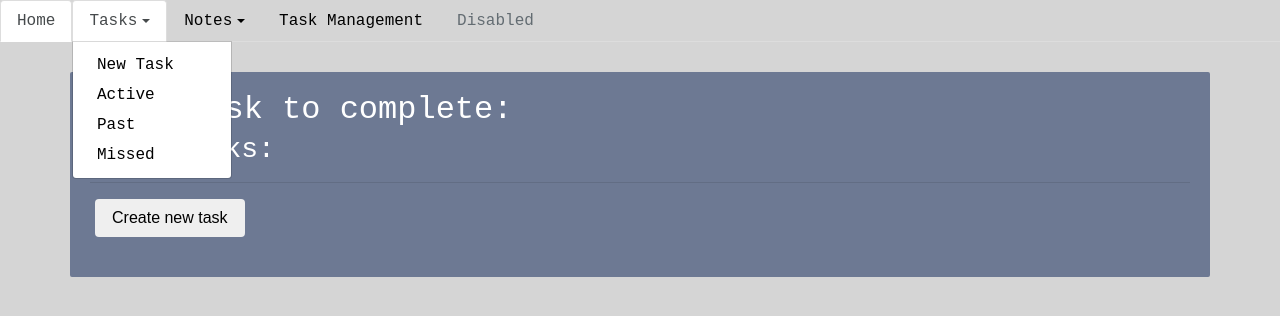
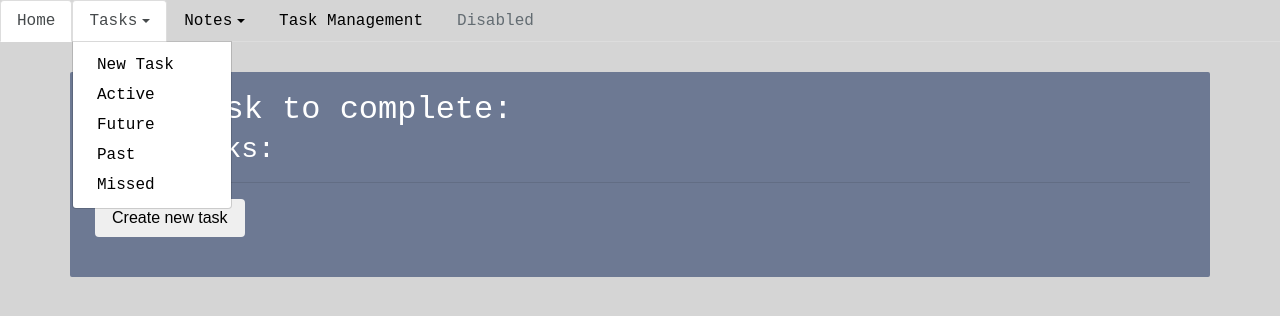
Before and after one commit to jkbm/JKBMtasks, a Django app: page / in a window 1280 px wide, after a click on "Tasks". Shown: the top 316 px of the page. Run offline with Django 3.2, Linux system fonts and the light colour scheme; the visitor is signed in with stand-in values (Sample User, id 1); data that the repository does not hold is empty; some libraries are stand-ins or nearby versions.

Commit message:
Bot fixes

```diff
--- a/Tasks/templates/Tasks/base.html
+++ b/Tasks/templates/Tasks/base.html
@@ -32,6 +32,7 @@
                     <div class="dropdown-menu">
                     <a class="dropdown-item" href="{% url 'Tasks:new_task' %}">New Task</a>
                     <a class="dropdown-item" href="{% url 'Tasks:tasks' task_type='active' %}">Active</a>
+                    <a class="dropdown-item" href="{% url 'Tasks:tasks' task_type='future' %}">Future</a>
                     <a class="dropdown-item" href="{% url 'Tasks:tasks' task_type='past' %}">Past</a>
                     <a class="dropdown-item" href="{% url 'Tasks:tasks' task_type='missed' %}">Missed</a>
                     </div>
--- a/Tasks/templates/Tasks/manage.html
+++ b/Tasks/templates/Tasks/manage.html
@@ -19,6 +19,8 @@
         <form  id="taskForm" method="POST"> {% csrf_token %}
             {% for task in tasks%}
             <label name ="task" value="{{ task.task_id }}" >{{ task.title }}: {{ task.description }}</label>
+            <label name="start_on">Tasks stated(-s) on: {{ task.start_date }}</label>
+            <label name="complete_by">Complete by: {{ task.finish_date }}</label>
             <label class="checkbox-container"> - completed <input type="checkbox" name="complete" value="{{ task.task_id }}">
             <span class="checkmark"></span>
             </label>
--- a/Tasks/views.py
+++ b/Tasks/views.py
@@ -159,6 +159,8 @@ def tasks(request, task_type='all'):
         tasks = Task.objects.filter(created_by=request.user, completed=False, finish_date__gte=datetime.now().date()).order_by('start_date')
     elif task_type == 'missed':
         tasks = Task.objects.filter(created_by=request.user, finish_date__lte=datetime.now().date(), completed=False)
+    elif task_type == 'future':
+        tasks = Task.objects.filter(created_by=request.user, start_date__gte=datetime.now().date(), completed=False)
     else:
         tasks = Task.objects.filter(created_by=request.user)
 
```
